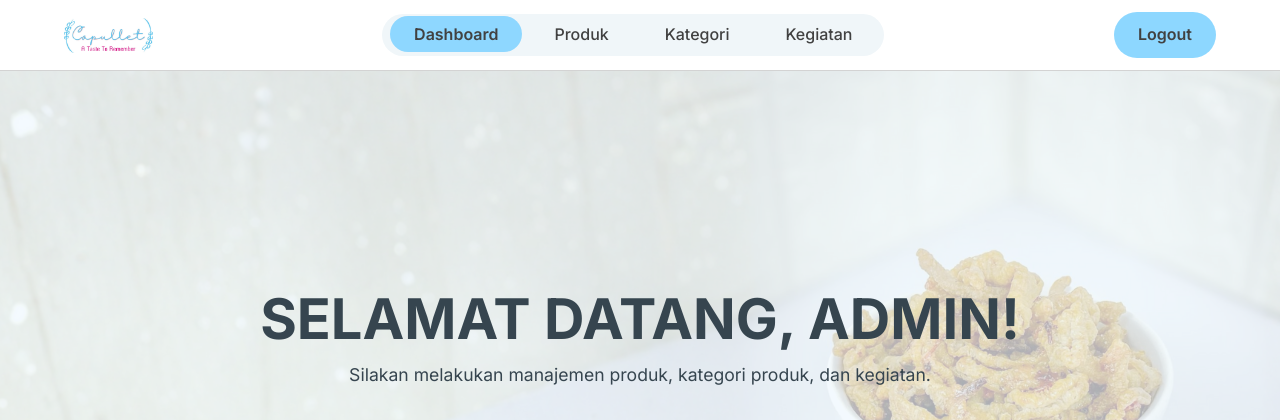
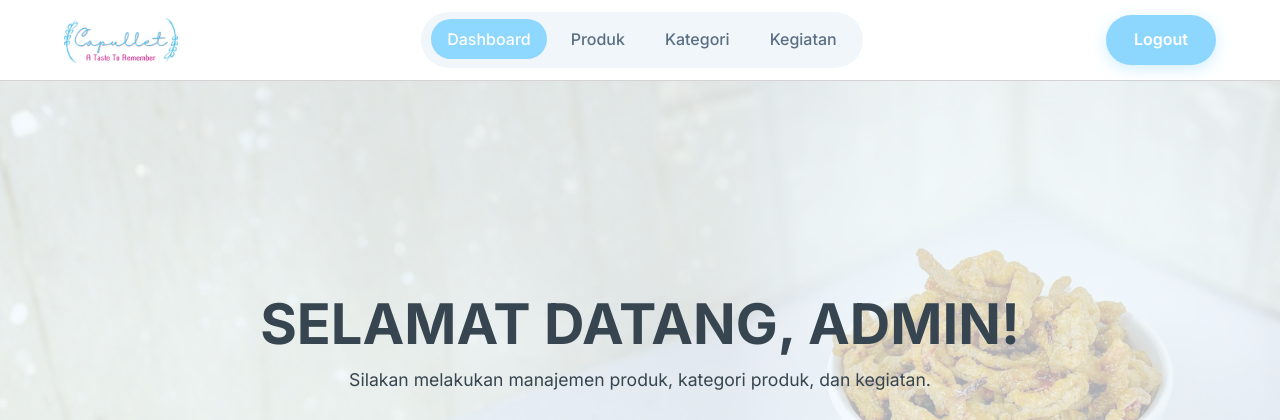
Before and after one commit to Naufal-oboy/Capullet, a PHP site: page /dashboard-admin.html in a window 1280 px wide. Shown: the top 420 px of the page. Run offline with PHP 8.4, Linux system fonts and the light colour scheme.

Commit message:
ce es es

```diff
--- a/css/admin/manajemen-kategori.css
+++ b/css/admin/manajemen-kategori.css
@@ -131,7 +131,7 @@ main.admin-main {
 
 .btn-add {
     background: var(--primary-color);
-    color: var(--text-dark);
+    color: var(--white);
     padding: 12px 24px;
     border-radius: 50px;
     border: none;
--- a/dashboard-admin.html
+++ b/dashboard-admin.html
@@ -9,18 +9,18 @@
     <link rel="stylesheet" href="css/admin/dashboard-admin.css">
 </head>
 <body class="admin-page dashboard-page">
-    <header class="admin-header">
+    <header>
         <nav class="container">
             <a href="dashboard-admin.html" class="logo">
                 <img src="images/logo.png" alt="Logo Capullet">
             </a>
             <ul>
                 <li><a href="dashboard-admin.html" class="active">Dashboard</a></li>
-                <li><a href="manajemen-produk.html" class="has-arrow">Produk</a></li>
-                <li><a href="manajemen-kategori.html" class="has-arrow">Kategori</a></li>
+                <li><a href="manajemen-produk.html">Produk</a></li>
+                <li><a href="manajemen-kategori.html">Kategori</a></li>
                 <li><a href="manajemen-kegiatan.html">Kegiatan</a></li>
             </ul>
-            <a href="index.html" class="btn-logout">Logout</a>
+            <a href="#" class="btn btn-primary">Logout</a>
         </nav>
     </header>
 
--- a/manajemen-kategori.html
+++ b/manajemen-kategori.html
@@ -9,7 +9,7 @@
     <link rel="stylesheet" href="https://cdnjs.cloudflare.com/ajax/libs/font-awesome/6.0.0-beta3/css/all.min.css">
 </head>
 <body class="admin-page">
-    <header class="admin-header">
+    <header>
         <nav class="container">
             <a href="dashboard-admin.html" class="logo">
                 <img src="images/logo.png" alt="Logo Capullet">
@@ -20,7 +20,7 @@
                 <li><a href="manajemen-kategori.html" class="active">Kategori</a></li>
                 <li><a href="manajemen-kegiatan.html">Kegiatan</a></li>
             </ul>
-            <a href="index.html" class="btn-logout">Logout</a>
+            <a href="#" class="btn btn-primary">Logout</a>
         </nav>
     </header>
 
--- a/manajemen-kegiatan.html
+++ b/manajemen-kegiatan.html
@@ -10,7 +10,7 @@
     <link rel="stylesheet" href="https://cdnjs.cloudflare.com/ajax/libs/font-awesome/6.0.0-beta3/css/all.min.css">
 </head>
 <body class="admin-page">
-    <header class="admin-header">
+    <header>
         <nav class="container">
             <a href="dashboard-admin.html" class="logo">
                 <img src="images/logo.png" alt="Logo Capullet">
@@ -21,7 +21,7 @@
                 <li><a href="manajemen-kategori.html">Kategori</a></li>
                 <li><a href="manajemen-kegiatan.html" class="active">Kegiatan</a></li>
             </ul>
-            <a href="index.html" class="btn-logout">Logout</a>
+            <a href="#" class="btn btn-primary">Logout</a>
         </nav>
     </header>
 
--- a/manajemen-produk.html
+++ b/manajemen-produk.html
@@ -10,7 +10,7 @@
     <link rel="stylesheet" href="https://cdnjs.cloudflare.com/ajax/libs/font-awesome/6.0.0-beta3/css/all.min.css">
 </head>
 <body class="admin-page">
-    <header class="admin-header">
+    <header>
         <nav class="container">
             <a href="dashboard-admin.html" class="logo">
                 <img src="images/logo.png" alt="Logo Capullet">
@@ -21,7 +21,7 @@
                 <li><a href="manajemen-kategori.html">Kategori</a></li>
                 <li><a href="manajemen-kegiatan.html">Kegiatan</a></li>
             </ul>
-            <a href="index.html" class="btn-logout">Logout</a>
+            <a href="#" class="btn btn-primary">Logout</a>
         </nav>
     </header>
 
```
